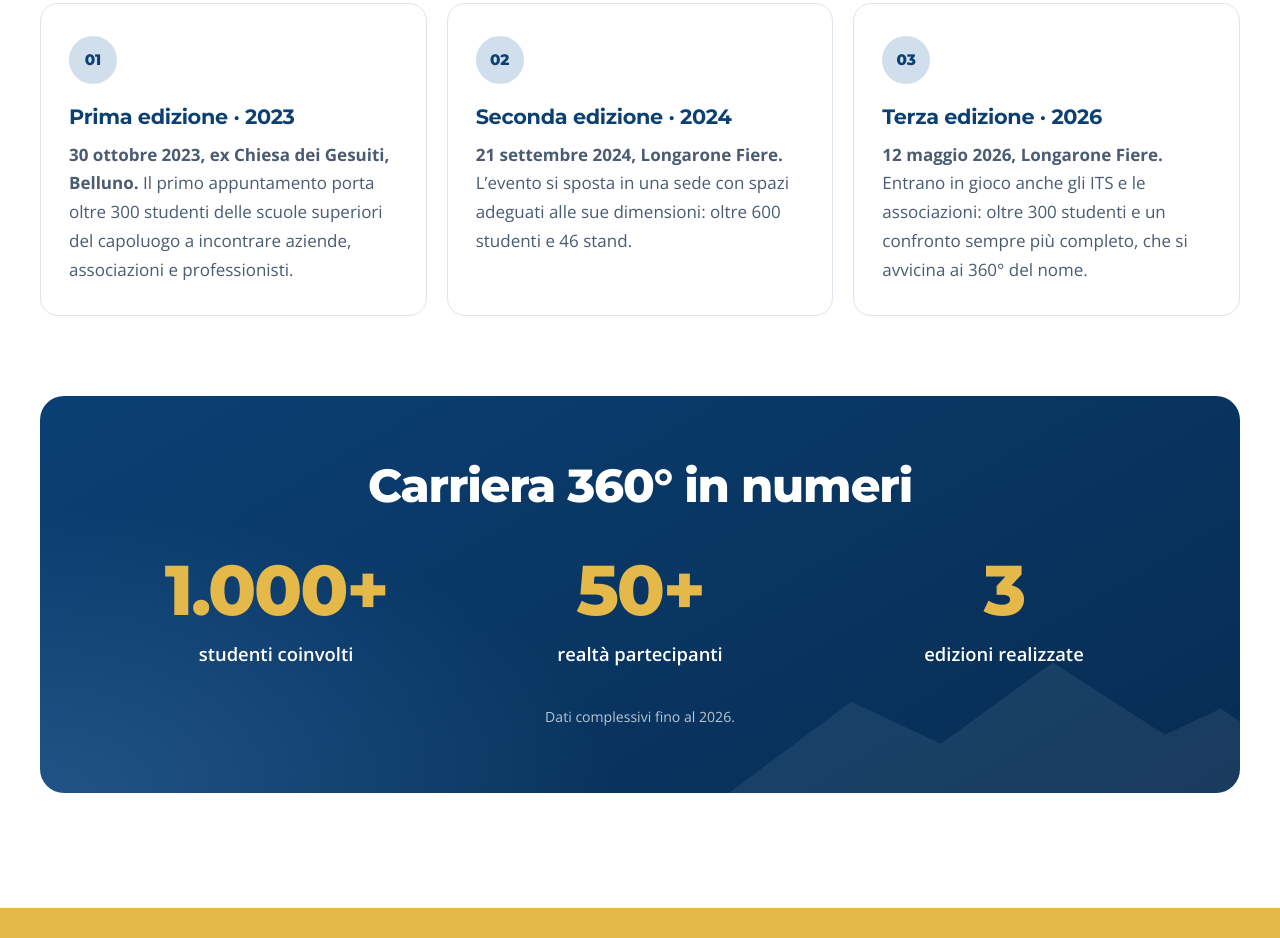
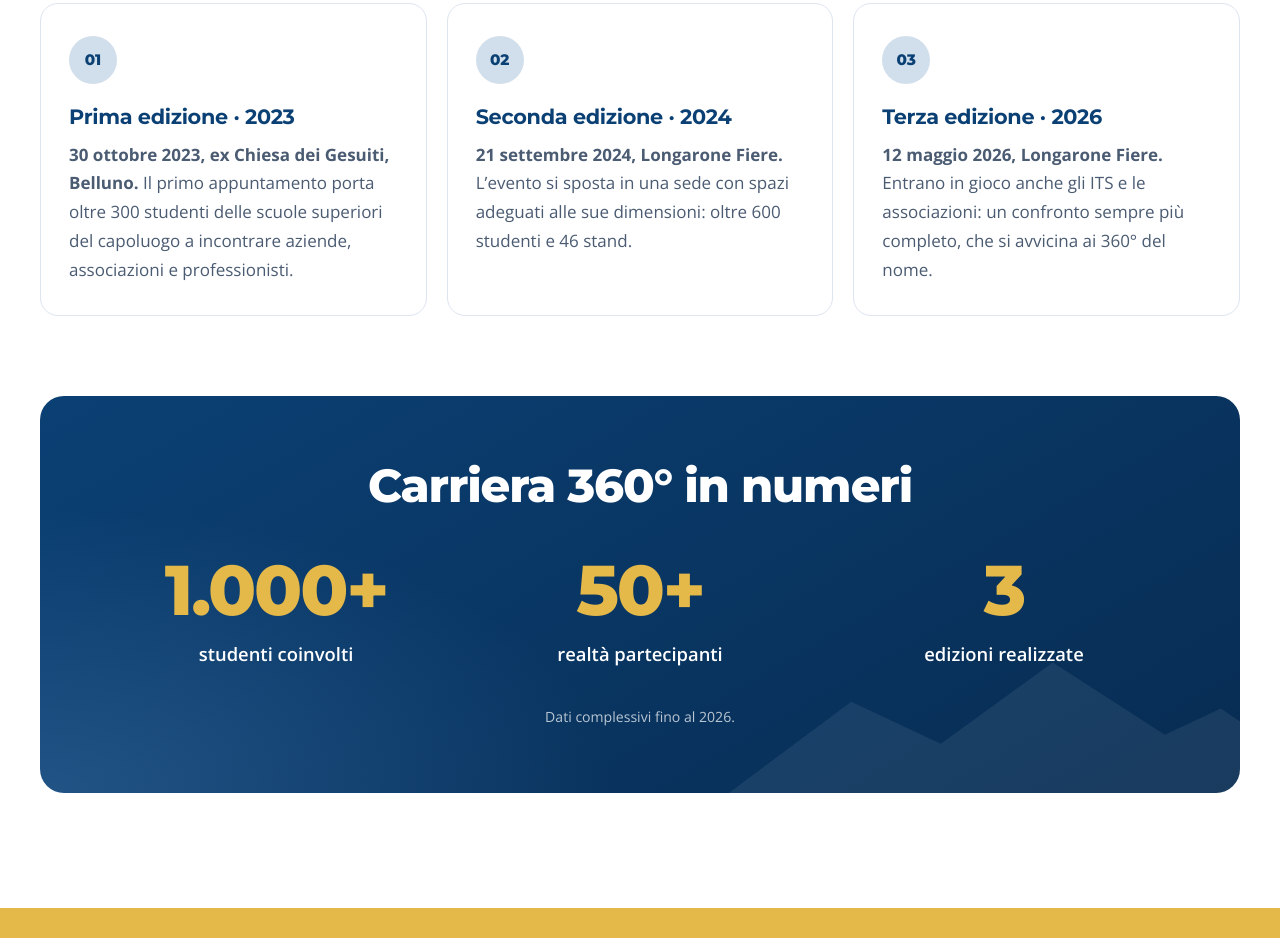
Before and after one commit to Consiglio-Giovanile-Bellunese/site, a plain HTML site: page carriera-360.html in a window 1280 px wide. Shown: the part 2751-3689 px from the top of the page. Drawn offline with Linux system fonts and the light colour scheme.

Commit message:
Carriera 360°: tolto il numero di studenti dalla terza edizione

```diff
--- a/carriera-360.html
+++ b/carriera-360.html
@@ -102,7 +102,7 @@
           <div class="details">
             <section class="detail"><h3>Prima edizione · 2023</h3><p><strong>30 ottobre 2023, ex Chiesa dei Gesuiti, Belluno.</strong> Il primo appuntamento porta oltre 300 studenti delle scuole superiori del capoluogo a incontrare aziende, associazioni e professionisti.</p></section>
             <section class="detail"><h3>Seconda edizione · 2024</h3><p><strong>21 settembre 2024, Longarone Fiere.</strong> L’evento si sposta in una sede con spazi adeguati alle sue dimensioni: oltre 600 studenti e 46 stand.</p></section>
-            <section class="detail"><h3>Terza edizione · 2026</h3><p><strong>12 maggio 2026, Longarone Fiere.</strong> Entrano in gioco anche gli ITS e le associazioni: oltre 300 studenti e un confronto sempre più completo, che si avvicina ai 360° del nome.</p></section>
+            <section class="detail"><h3>Terza edizione · 2026</h3><p><strong>12 maggio 2026, Longarone Fiere.</strong> Entrano in gioco anche gli ITS e le associazioni: un confronto sempre più completo, che si avvicina ai 360° del nome.</p></section>
           </div>
         </div>
         <div class="impact" data-reveal>
```
